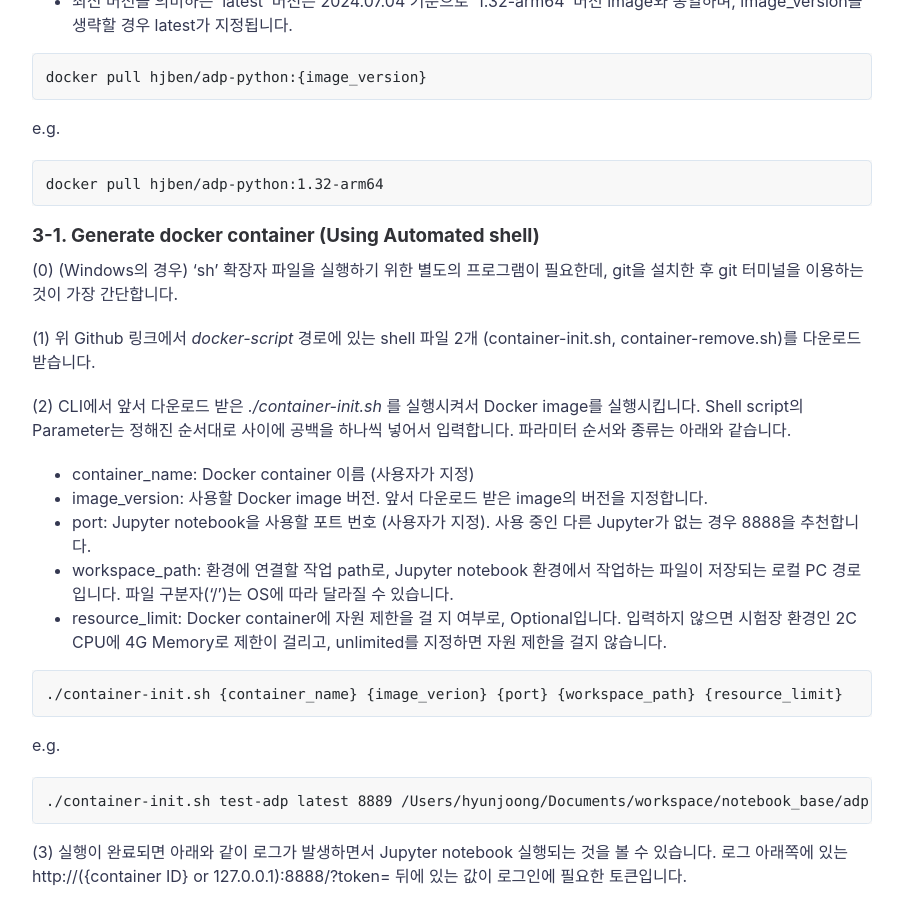
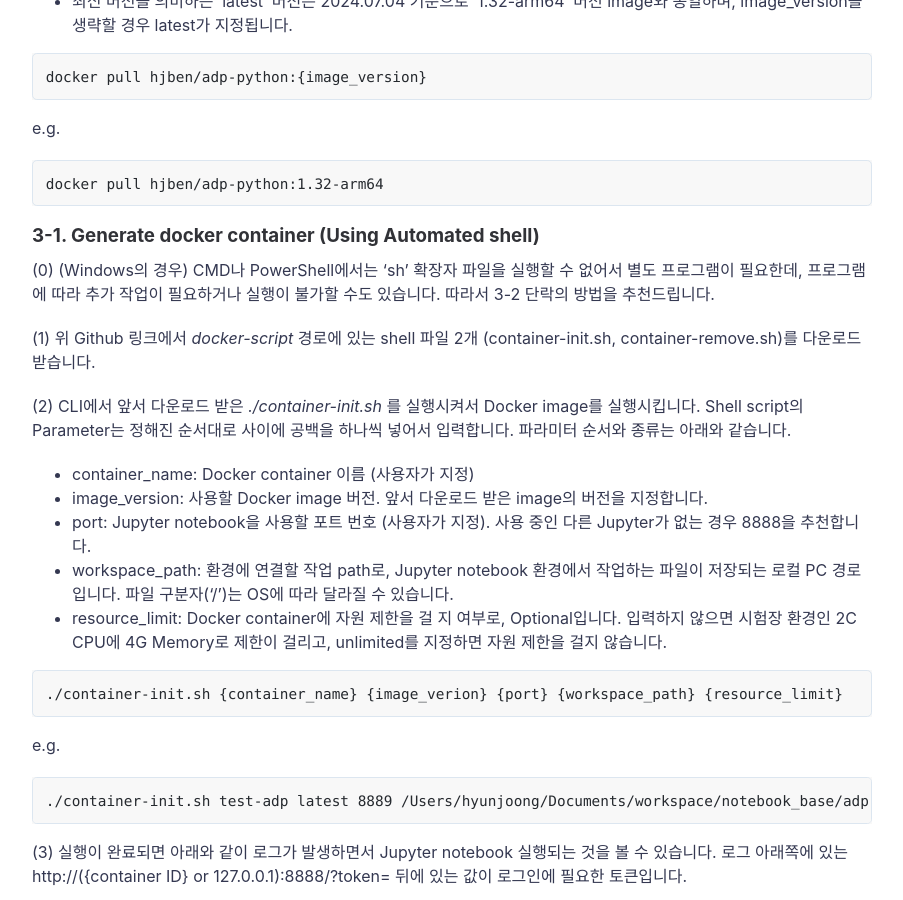
Before and after one commit to hjben/hjben.github.io, a Jekyll site: the page built from _posts/2023-11-25-adp-docker.md, in a window 1280 px wide and 900 px high, scrolled down 1455 px. Shown: the whole window, without its empty margins (188-1091 px from the left). Built offline with Jekyll 4.4.1, drawn with Linux system fonts in a browser that asks for light colours; nearby versions of some CDN libraries; comment, search, counter and statistics services are not loaded.

Commit message:
Update 2023-11-25-adp-docker.md

````diff
--- a/_posts/2023-11-25-adp-docker.md
+++ b/_posts/2023-11-25-adp-docker.md
@@ -36,7 +36,7 @@ docker pull hjben/adp-python:1.32-arm64
 ```
 
 ### 3-1. Generate docker container (Using Automated shell)
-(0) (Windows의 경우) 'sh' 확장자 파일을 실행하기 위한 별도의 프로그램이 필요한데, git을 설치한 후 git 터미널을 이용하는 것이 가장 간단합니다.
+(0) (Windows의 경우) CMD나 PowerShell에서는 'sh' 확장자 파일을 실행할 수 없어서 별도 프로그램이 필요한데, 프로그램에 따라 추가 작업이 필요하거나 실행이 불가할 수도 있습니다. 따라서 3-2 단락의 방법을 추천드립니다.
 
 (1) 위 Github 링크에서 _docker-script_ 경로에 있는 shell 파일 2개 (container-init.sh, container-remove.sh)를 다운로드 받습니다.
 
````
